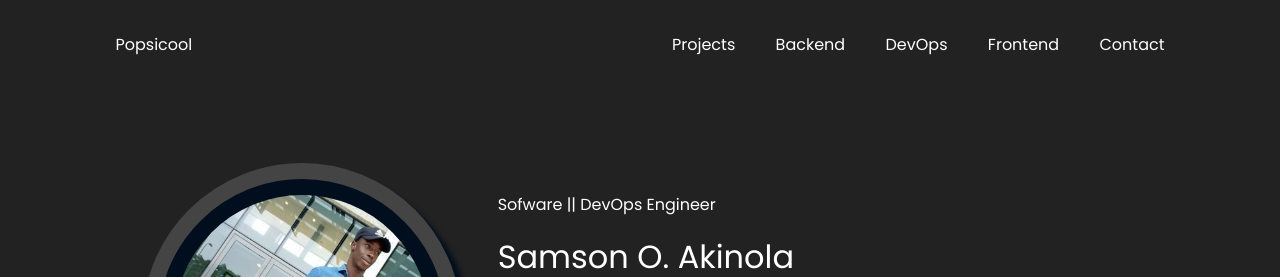
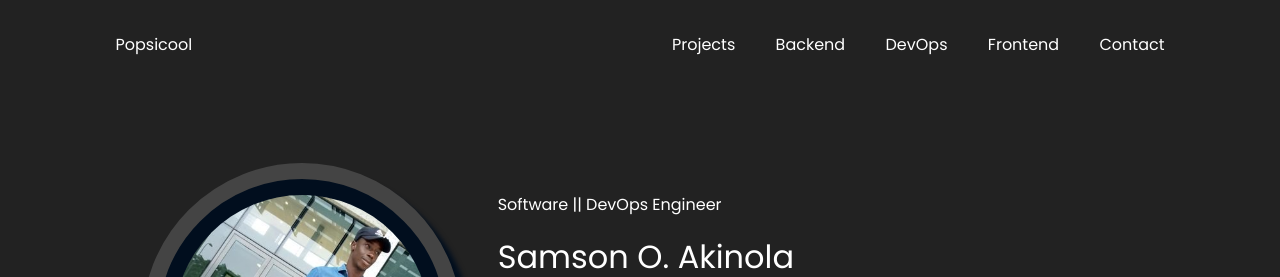
Before and after one commit to Popsicool/portfolio, a React (Create React App) app: page / in a window 1280 px wide. Shown: the top 277 px of the page. Built offline with nearby package versions, Linux system fonts and the light colour scheme.

Commit message:
fix typo

```diff
--- a/src/pages/Home.js
+++ b/src/pages/Home.js
@@ -17,7 +17,7 @@ export const Home = () => {
             </div>
             <div className='col-sm-6'>
               <div className='hero-body'>
-                  <p className='title'>Sofware || DevOps Engineer</p>
+                  <p className='title'>Software || DevOps Engineer</p>
                   <h3 className='name'>Samson O. Akinola</h3>
                   <p className='context'>In a technologically driven world of ours, where technological solutions are required for ever evolving problems, I
                     look forward to using my technological skills to collaborate with other like minds in providing innovative solutions
```
